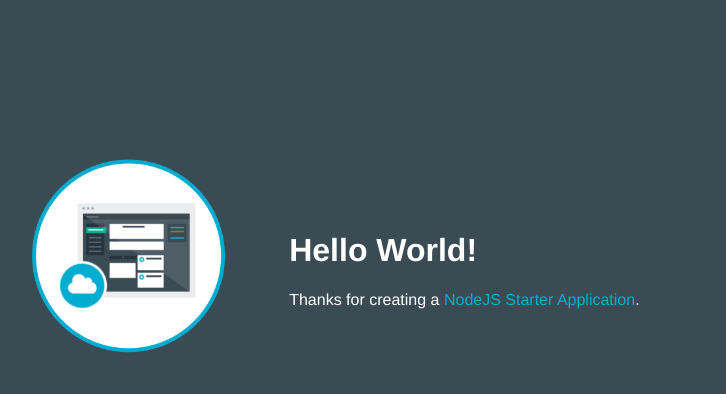
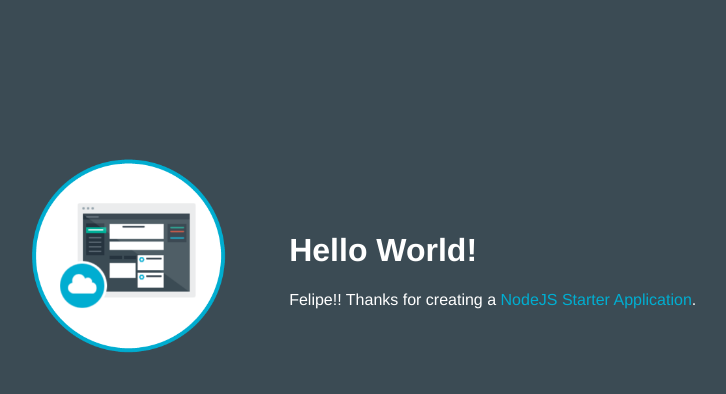
Before and after one commit to febonza/PlanoCapacitacao, a website: page public/index.html in a window 1280 px wide. Shown: the whole page, without its empty margins (253-979 px from the left). Drawn offline with Linux system fonts and the light colour scheme.

Commit message:
Update index.html

```diff
--- a/public/index.html
+++ b/public/index.html
@@ -17,7 +17,7 @@
         </td>
         <td>
           <h1 id="message">Hello World!</h1>
-          <p class='description'></p> Thanks for creating a <span class = "blue">NodeJS Starter Application</span>.
+          <p class='description'></p> Felipe!! Thanks for creating a <span class = "blue">NodeJS Starter Application</span>.
         </td>
       </tr>
     </table>
```
